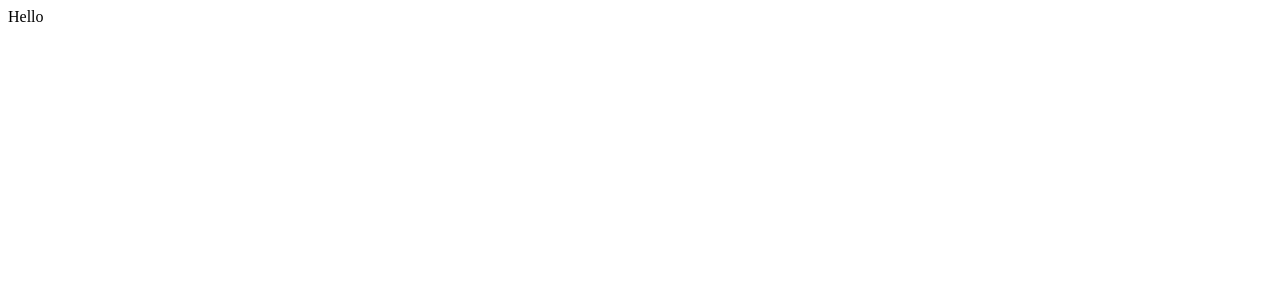
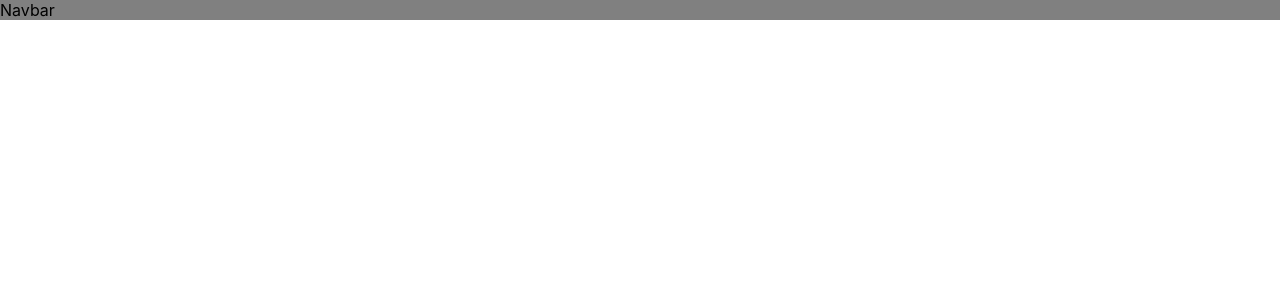
Before and after one commit to mat-diak/books, a React (Vite) app: page / in a window 1280 px wide. Shown: the top 300 px of the page. Built offline with nearby package versions, Linux system fonts and the light colour scheme.

Commit message:
Sets up basic globalstyles

```diff
--- a/package.json
+++ b/package.json
@@ -21,6 +21,7 @@
   ],
   "dependencies": {
     "react": "^18.1.0",
-    "react-dom": "^18.1.0"
+    "react-dom": "^18.1.0",
+    "styled-components": "^5.3.5"
   }
 }
--- a/src/App.js
+++ b/src/App.js
@@ -1,8 +1,15 @@
 import React from "react";
 import ReactDOM from "react-dom";
+import Dashboard from "./components/Dashboard.jsx";
+import GlobalStyles from "./Global.styled.js";
 
 const App = () => {
-  return <>Hello</>;
+  return (
+    <>
+      <GlobalStyles />
+      <Dashboard />
+    </>
+  );
 };
 
 ReactDOM.render(React.createElement(App), document.getElementById("root"));
--- /dev/null
+++ b/src/Global.styled.js
@@ -0,0 +1,19 @@
+import { createGlobalStyle } from "styled-components";
+
+const GlobalStyles = createGlobalStyle`
+html {
+    box-sizing: border-box;
+}
+
+*, *::before, *::after {
+    box-sizing: inherit;
+}
+
+body {
+  padding: 0;
+  margin: 0;
+  font-family: -apple-system, BlinkMacSystemFont, 'Segoe UI', Roboto, Oxygen, Ubuntu, Cantarell, 'Open Sans', 'Helvetica Neue', sans-serif;
+}
+`;
+
+export default GlobalStyles;
--- /dev/null
+++ b/src/components/Dashboard.jsx
@@ -0,0 +1,11 @@
+import Navbar from "./Navbar";
+
+const Dashboard = () => {
+  return (
+    <>
+      <Navbar />
+    </>
+  );
+};
+
+export default Dashboard;
--- /dev/null
+++ b/src/components/Navbar.jsx
@@ -0,0 +1,7 @@
+import { Navbar as NavbarStyled } from "../styled-components/Navbar.styled";
+
+const Navbar = () => {
+  return <NavbarStyled>Navbar</NavbarStyled>;
+};
+
+export default Navbar;
--- /dev/null
+++ b/src/styled-components/Navbar.styled.jsx
@@ -0,0 +1,7 @@
+import styled from "styled-components";
+
+export const Navbar = styled.nav`
+  padding: 0;
+  margin: 0;
+  background-color: grey;
+`;
```
Also changed, not shown: 1 other file (tests, documents, lock files or other folders).
